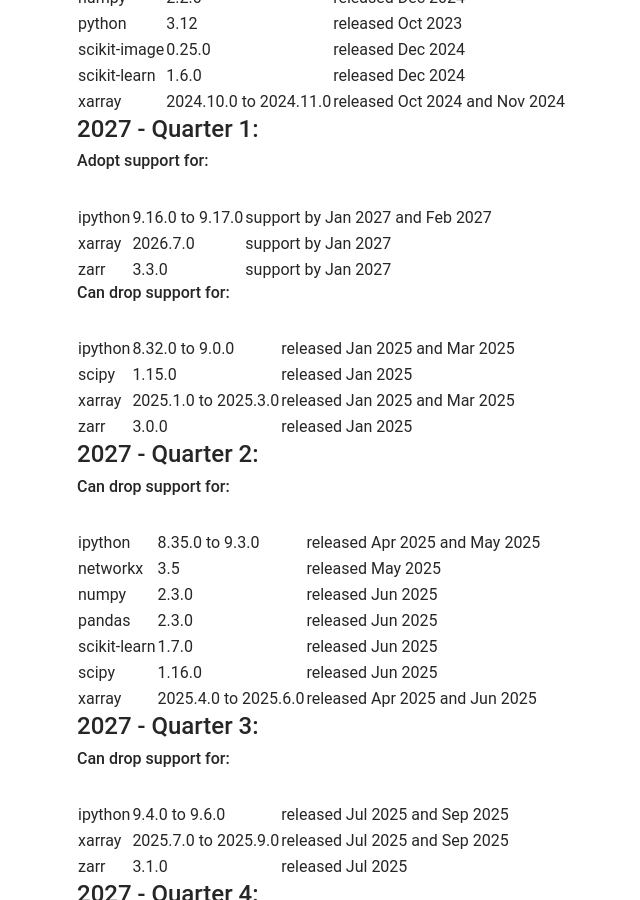
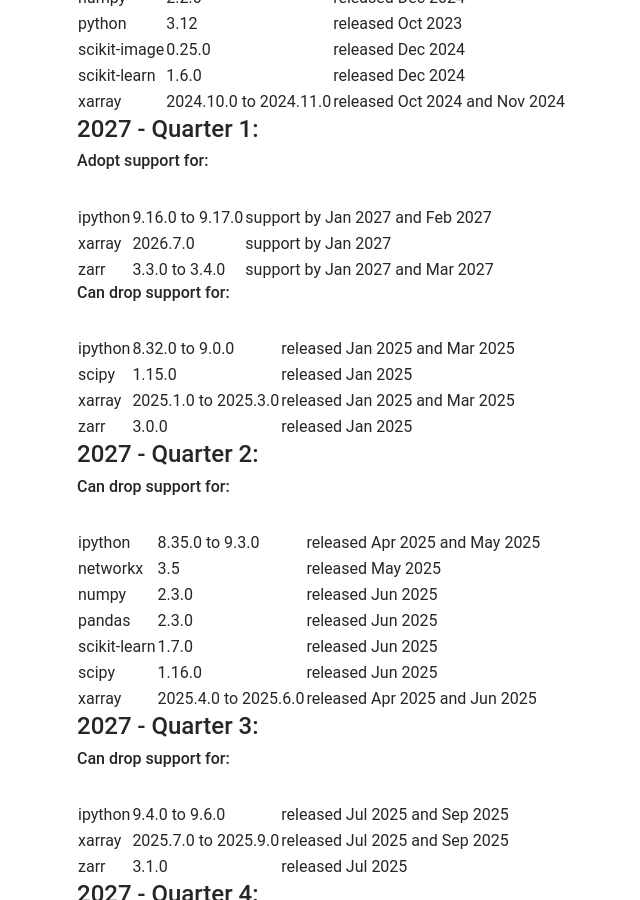
Before and after one commit to heliophysicsPy/heliophysicsPy.github.io, a Jekyll site: the page built from _pages/docs/phep-3/schedule.md, in a window 1280 px wide and 900 px high, scrolled down 1843 px. Shown: the whole window, without its empty margins (24-664 px from the left). Built offline with Jekyll 4.4.1, drawn with Linux system fonts in a browser that asks for light colours; nearby versions of some CDN libraries; our own code applies the rules of GitHub Pages for plain Markdown files; some of the changed text lies outside the part shown.

Commit message:
Update PHEP 3 support schedule [automated]

```diff
--- a/_pages/docs/phep-3/schedule.md
+++ b/_pages/docs/phep-3/schedule.md
@@ -101,7 +101,7 @@
 | ------- | ---------------- | -------------------------------- |
 | ipython | 9.16.0 to 9.17.0 | support by Jan 2027 and Feb 2027 |
 | xarray  | 2026.7.0         | support by Jan 2027              |
-| zarr    | 3.3.0            | support by Jan 2027              |
+| zarr    | 3.3.0 to 3.4.0   | support by Jan 2027 and Mar 2027 |
 
 ###### Can drop support for:
 
@@ -189,7 +189,7 @@
 | ------- | ---------------- | ------------------------------ |
 | ipython | 9.16.0 to 9.17.0 | released Jul 2026 and Aug 2026 |
 | xarray  | 2026.7.0         | released Jul 2026              |
-| zarr    | 3.3.0            | released Jul 2026              |
+| zarr    | 3.3.0 to 3.4.0   | released Jul 2026 and Sep 2026 |
 
 #### 2028 - Quarter 4:
 
```
Also changed, not shown: _pages/docs/phep-3/chart.md (+1 -0 lines).
